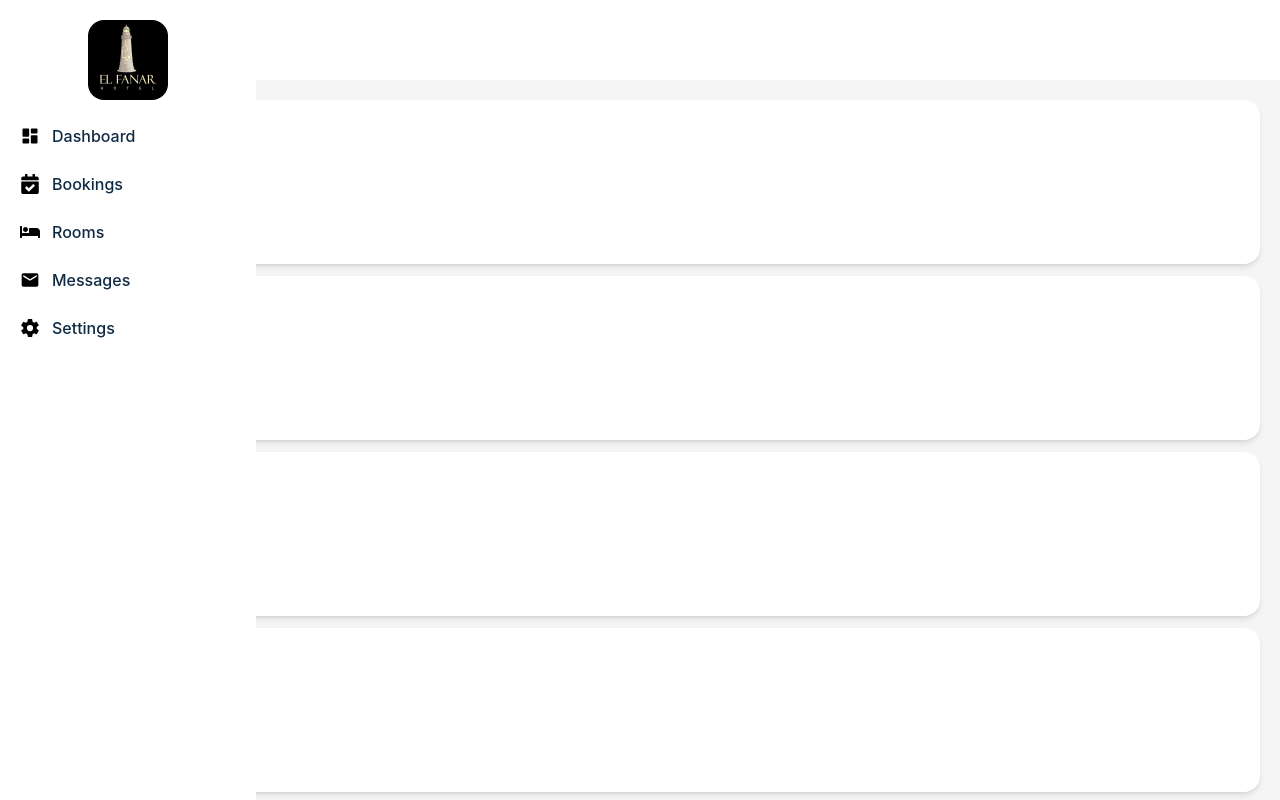
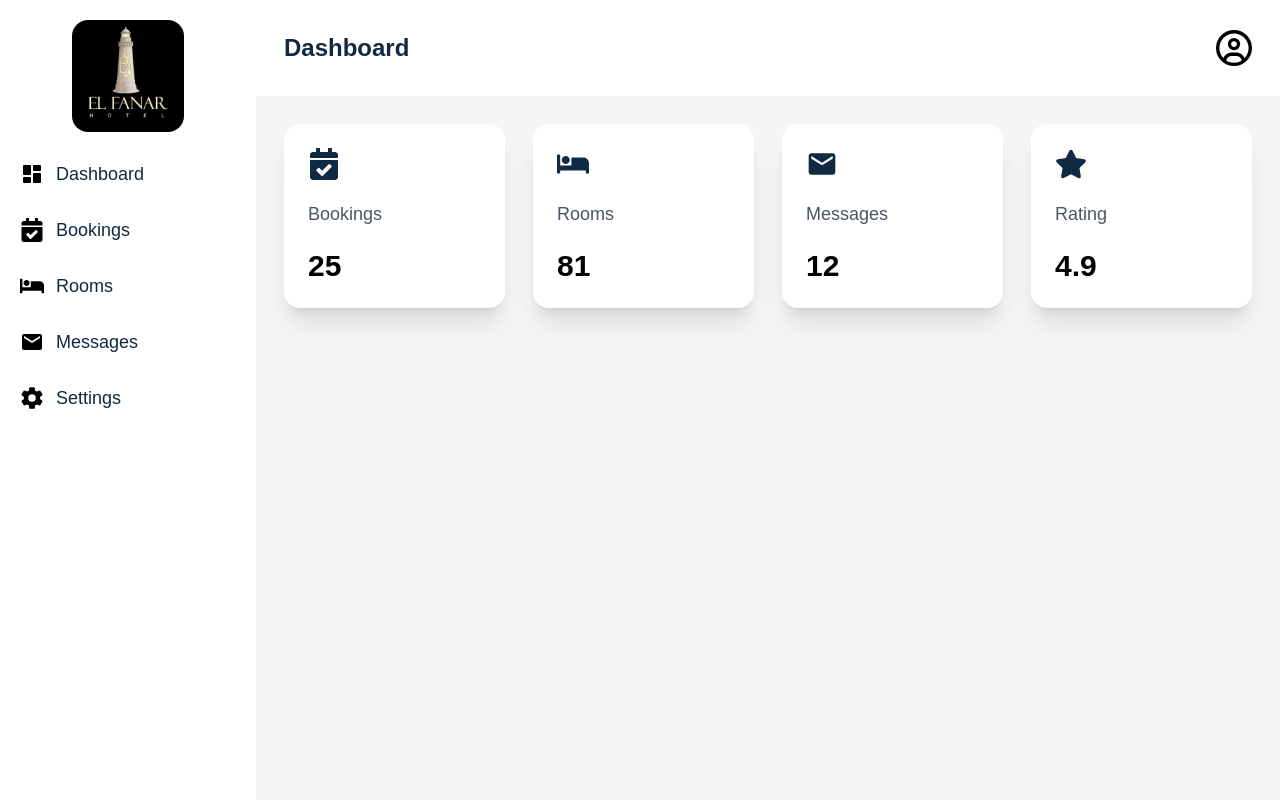
Before and after one commit to Eslam-Mohamed-1892/El-Fanar-Hotel, a React (Vite) app: page /dashboard in a window 1280 px wide. Built offline with nearby package versions, Linux system fonts and the light colour scheme.

Commit message:
made a bookingView

```diff
--- /dev/null
+++ b/src/pages/admin/dashboard/Components/StatCard.jsx
@@ -0,0 +1,17 @@
+import React from 'react'
+
+export default function StatCard({ title, number, icon: Icon }) {
+  return (
+    <div className="bg-white rounded-2xl shadow-xl p-5 md:p-6 grid gap-5">
+      <Icon className="w-6 h-6 md:w-8 md:h-8 text-[#102A43]" />
+
+      <h2 className="text-base md:text-lg text-gray-600">
+        {title}
+      </h2>
+
+      <p className="text-2xl md:text-3xl font-bold">
+        {number}
+      </p>
+    </div>
+  );
+}
--- a/src/pages/admin/dashboard/Dashboard.jsx
+++ b/src/pages/admin/dashboard/Dashboard.jsx
@@ -1,142 +1,88 @@
 import React, { useState } from 'react'
+import Sidebar from './SideBard';
+import NavBar from './NavBar';
+import DashboardView from './DashboardView';
 import { RiDashboardFill } from "react-icons/ri";
 import { FaCalendarCheck, FaBed, FaStar } from "react-icons/fa";
 import { MdEmail } from "react-icons/md";
 import { IoSettingsSharp } from "react-icons/io5";
-import StatCard from './StatCard';
-import Sidebar from './SideBard';
-import NavBar from './NavBar';
-// import { FiLogOut } from "react-icons/fi";
 
 export default function Dashboard() {
   const [sidebarOpen, setSidebarOpen] = useState(false);
+  const [activeSection, setActiveSection] = useState("dashboard");
+  const sectionTitles = {
+    dashboard: "Dashboard",
+    bookings: "Bookings",
+    rooms: "Rooms",
+    messages: "Messages",
+    settings: "Settings"
+  }
+  console.log(activeSection);
   const sidebarLinks = [
     {
       id: 1,
       title: "Dashboard",
-      icon: RiDashboardFill
+      icon: RiDashboardFill,
+      value: "dashboard"
     },
     {
       id: 2,
       title: "Bookings",
-      icon: FaCalendarCheck
+      icon: FaCalendarCheck,
+      value: "bookings"
     },
     {
       id: 3,
       title: "Rooms",
-      icon: FaBed
+      icon: FaBed,
+      value: "rooms"
     },
     {
       id: 4,
       title: "Messages",
-      icon: MdEmail
+      icon: MdEmail,
+      value: "messages"
     },
     {
       id: 5,
       title: "Settings",
-      icon: IoSettingsSharp
+      icon: IoSettingsSharp,
+      value: "settings"
     }
   ]
-  const stats = [
-    {
-      id: 1,
-      title: "Bookings",
-      number: 25,
-      icon: FaCalendarCheck,
-    },
-    {
-      id: 2,
-      title: "Rooms",
-      number: 81,
-      icon: FaBed,
-    },
-    {
-      id: 3,
-      title: "Messages",
-      number: 12,
-      icon: MdEmail,
-    },
-    {
-      id: 4,
-      title: "Rating",
-      number: 4.9,
-      icon: FaStar,
-    },
-    {
-      id: 5,
-      title: "Rating",
-      number: 4.9,
-      icon: FaStar,
-    },
-    {
-      id: 6,
-      title: "Rating",
-      number: 4.9,
-      icon: FaStar,
-    },
-    {
-      id: 7,
-      title: "Rating",
-      number: 4.9,
-      icon: FaStar,
-    },
-    {
-      id: 8,
-      title: "Rating",
-      number: 4.9,
-      icon: FaStar,
-    },
-    {
-      id: 9,
-      title: "Rating",
-      number: 4.9,
-      icon: FaStar,
-    },
-    {
-      id: 10,
-      title: "Rating",
-      number: 4.9,
-      icon: FaStar,
-    }
-  ];
   return (
-    <div className='w-full h-screen bg-neutral-100 overflow-hidden'>
+    <div className='w-full h-screen bg-neutral-100 overflow-hidden inter-font'>
       <div className='flex text-black h-screen'>
         <Sidebar
           links={sidebarLinks}
           open={sidebarOpen}
+          activeSection={activeSection}
+          setActiveSection={setActiveSection}
         />
         {
           sidebarOpen && (
             <div
               onClick={() => setSidebarOpen(false)}
-              className="fixed inset-0 bg-black/0 md:hidden"
+              className="fixed inset-0 bg-black/0 md:hidden z-40"
             />
           )
         }
-        <div className="flex-1 flex flex-col h-screen">
+        <div className="flex-1 flex flex-col h-screen md:ml-64">
 
           <NavBar
             open={sidebarOpen}
             setOpen={setSidebarOpen}
+            title={sectionTitles[activeSection]}
           />
 
-          <div className="flex-1 overflow-y-auto p-5">
+          <div className="flex-1 overflow-y-auto p-5 md:p-6 lg:p-7">
 
-            <div className="grid grid-cols-1 gap-3">
-
-              {stats.map(card => (
-                <StatCard
-                  key={card.id}
-                  title={card.title}
-                  number={card.number}
-                  icon={card.icon}
-                />
-              ))}
-
-            </div>
+            <DashboardView
+              activeSection={activeSection}
+            />
 
           </div>
+
 
         </div>
       </div>
--- /dev/null
+++ b/src/pages/admin/dashboard/DashboardView.jsx
@@ -0,0 +1,28 @@
+import React from 'react'
+import DashboardHome from "./views/DashboardHome";
+import BookingView from "./views/BookingView";
+
+export default function DashboardView({ activeSection }) {
+
+    switch (activeSection) {
+
+        case "dashboard":
+            return <DashboardHome />;
+
+        case "bookings":
+            return <BookingView />;
+
+        case "rooms":
+            return <h1>Rooms</h1>;
+
+        case "messages":
+            return <h1>Messages</h1>;
+
+        case "settings":
+            return <h1>Settings</h1>;
+
+        default:
+            return <DashboardHome />;
+    }
+
+}
--- a/src/pages/admin/dashboard/NavBar.jsx
+++ b/src/pages/admin/dashboard/NavBar.jsx
@@ -2,22 +2,22 @@ import React from 'react'
 import { LuMenu } from "react-icons/lu";
 import { FaRegCircleUser } from "react-icons/fa6";
 
-export default function Navbar({setOpen}) {
+export default function Navbar({setOpen, title}) {
 
     return (
-        <div className='h-20 bg-white flex items-center justify-between px-5'>
+        <div className='h-20 md:h-22 lg:h-24 bg-white flex items-center justify-between px-5 md:px-6 lg:px-7'>
 
             <LuMenu
                 className='w-6 h-6 text-black md:hidden'
                 onClick={() => setOpen(prev => !prev)}
             />
 
-            <p className='text-lg font-semibold text-[#102A43]'>
-                Dashboard
+            <p className='text-lg md:text-xl lg:text-2xl font-semibold text-[#102A43]'>
+                {title}
             </p>
 
             <FaRegCircleUser
-                className='w-7 h-7 text-black md:hidden'
+                className='w-7 h-7 md:w-8 md:h-8 lg:w-9 lg:h-9 text-black'
             />
 
         </div>
--- a/src/pages/admin/dashboard/SideBard.jsx
+++ b/src/pages/admin/dashboard/SideBard.jsx
@@ -1,13 +1,13 @@
 import React from 'react'
 import logo from '../../../images/login/Logo.jpeg'
 
-export default function Sidebar({ links, open }) {
-    console.log(open)
+export default function Sidebar({ links, open, activeSection, setActiveSection }) {
+  console.log(open)
   return (
     <aside
       className={`
-bg-white w-64 h-screen p-5 flex flex-col gap-6
-fixed top-0 left-0
+bg-white w-64 h-screen p-5 flex flex-col gap-6 md:gap-7
+fixed top-0 left-0 z-50
 transition-transform duration-300
 ${open ? "translate-x-0" : "-translate-x-full"}
 md:translate-x-0
@@ -16,7 +16,7 @@ md:translate-x-0
       <div className='flex justify-center'>
         <img
           src={logo}
-          className='w-20 h-20 rounded-2xl'
+          className='w-20 h-20 md:w-24 md:h-24 lg:w-28 lg:h-28 rounded-2xl'
           alt=""
         />
       </div>
@@ -25,10 +25,11 @@ md:translate-x-0
         links.map((link) => (
           <div
             key={link.id}
-            className='flex items-center gap-3 text-[#102A43]'
+            onClick={() => {setActiveSection(link.value); console.log(link.value)}}
+            className='flex items-center gap-3 text-[#102A43] cursor-pointer'
           >
-            <link.icon className='text-black w-5 h-5' />
-            <p className="text-base font-medium">{link.title}</p>
+            <link.icon className='text-black w-5 h-5 md:w-6 md:h-6' />
+            <p className="text-base font-medium md:text-lg">{link.title}</p>
           </div>
         ))
       }
--- a/src/pages/admin/dashboard/StatCard.jsx
+++ /dev/null
@@ -1,17 +0,0 @@
-import React from 'react'
-
-export default function StatCard({ title, number, icon: Icon }) {
-  return (
-    <div className="bg-white rounded-2xl shadow-md p-5 flex flex-col gap-6">
-      <Icon className="w-6 h-6 text-[#102A43]" />
-
-      <h2 className="text-sm text-gray-600">
-        {title}
-      </h2>
-
-      <p className="text-2xl font-bold">
-        {number}
-      </p>
-    </div>
-  );
-}
--- /dev/null
+++ b/src/pages/admin/dashboard/Views/BookingView.jsx
@@ -0,0 +1,82 @@
+import React from 'react'
+import { FiSearch } from "react-icons/fi";
+import { FiFilter } from "react-icons/fi";
+
+export default function BookingView() {
+    const bookings = [
+        {
+            id: 1,
+            name: "Eslam",
+            room: "1201",
+            checkIn: "1/9/2026",
+            checkOut: "5/9/2026",
+            status: "Confirmed"
+        },
+        {
+            id: 2,
+            name: "Kareem",
+            room: "1202",
+            checkIn: "1/9/2026",
+            checkOut: "5/9/2026",
+            status: "Confirmed"
+        },
+        {
+            id: 3,
+            name: "Mohamed",
+            room: "1203",
+            checkIn: "1/9/2026",
+            checkOut: "5/9/2026",
+            status: "Confirmed"
+        },
+        {
+            id: 4,
+            name: "Abdo",
+            room: "1204",
+            checkIn: "1/9/2026",
+            checkOut: "5/9/2026",
+            status: "Confirmed"
+        },
+        {
+            id: 5,
+            name: "Ahmed",
+            room: "1205",
+            checkIn: "1/9/2026",
+            checkOut: "5/9/2026",
+            status: "Confirmed"
+        },
+        {
+            id: 6,
+            name: "Ali",
+            room: "1207",
+            checkIn: "1/9/2026",
+            checkOut: "5/9/2026",
+            status: "Confirmed"
+        },
+    ]
+    return (
+        <section className='flex flex-col gap-5 md:gap-6 lg:gap-7 mt-5 md:mt-6 lg:mt-7'>
+            <h1 className='text-lg md:text-xl lg:text-2xl font-semibold text-[#102A43] text-center'>Bookings</h1>
+            <div className='flex gap-5'>
+                <div className='relative w-full'>
+                    <FiSearch className='absolute left-3 top-1/2 -translate-y-1/2 w-6 h-6 text-black z-10' />
+                    <input className='input input-info pl-10 bg-white text-gray-700 placeholder:text-gray-700 font-semibold w-full' type="text" placeholder='Search bookings...' />
+                </div>
+                <button className='btn btn-info btn-outline text-[#102A43] active:text-white lg:text-lg'><FiFilter className='text-black w-5 h-5'/> Filter</button>
+            </div>
+            <div className='grid grid-cols-1 md:grid-cols-2 lg:grid-cols-4 gap-5 md:gap-6 lg:gap-7'>
+            {
+                bookings.map((booking) =>(
+
+            <div key={booking.id} className='bg-white rounded-2xl shadow-xl grid gap-3 p-5 text-[#102A43] font-semibold'>
+                <h1>Guest Name: <span className='text-lg font-bold text-black'>{booking.name}</span></h1>
+                <h1>Room: <span className='text-black'>{booking.room}</span></h1>
+                <h1>Check In: <span className='text-black'>{booking.checkIn}</span></h1>
+                <h1>Check Out: <span className='text-black'>{booking.checkOut}</span></h1>
+                <h1>Status: <span className="badge badge-success text-center text-white">{booking.status}</span></h1>
+            </div>
+                ))
+            }
+            </div>
+        </section>
+    )
+}
--- /dev/null
+++ b/src/pages/admin/dashboard/Views/DashboardHome.jsx
@@ -0,0 +1,44 @@
+import React from 'react'
+import { FaCalendarCheck, FaBed, FaStar } from "react-icons/fa";
+import { MdEmail } from "react-icons/md";
+import StatCard from "../components/StatCard";
+export default function DashboardHome() {
+    const stats = [
+        {
+            id: 1,
+            title: "Bookings",
+            number: 25,
+            icon: FaCalendarCheck,
+        },
+        {
+            id: 2,
+            title: "Rooms",
+            number: 81,
+            icon: FaBed,
+        },
+        {
+            id: 3,
+            title: "Messages",
+            number: 12,
+            icon: MdEmail,
+        },
+        {
+            id: 4,
+            title: "Rating",
+            number: 4.9,
+            icon: FaStar,
+        }
+    ];
+    return (
+        <div className="grid grid-cols-1 md:grid-cols-2 lg:grid-cols-4 gap-5 md:gap-6 lg:gap-7">
+            {stats.map(card => (
+                <StatCard
+                    key={card.id}
+                    title={card.title}
+                    number={card.number}
+                    icon={card.icon}
+                />
+            ))}
+        </div>
+    )
+}
```
